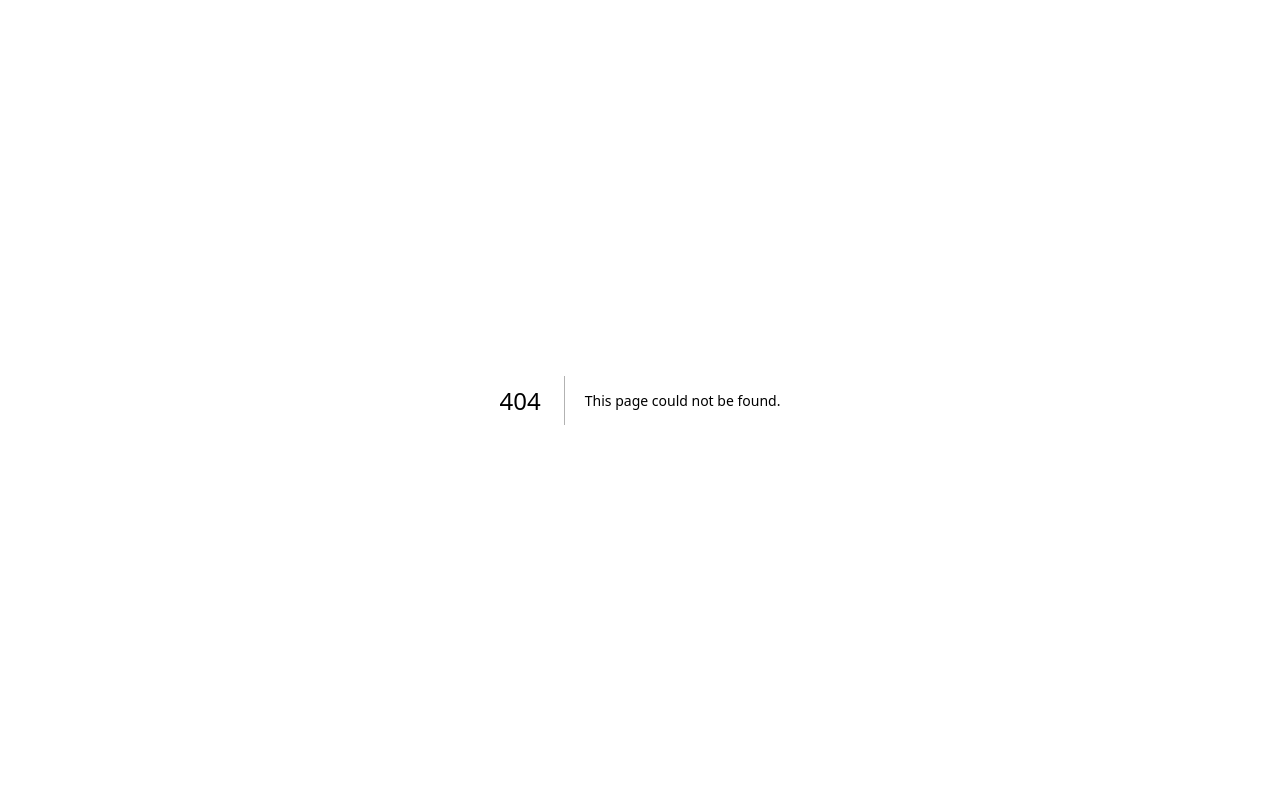
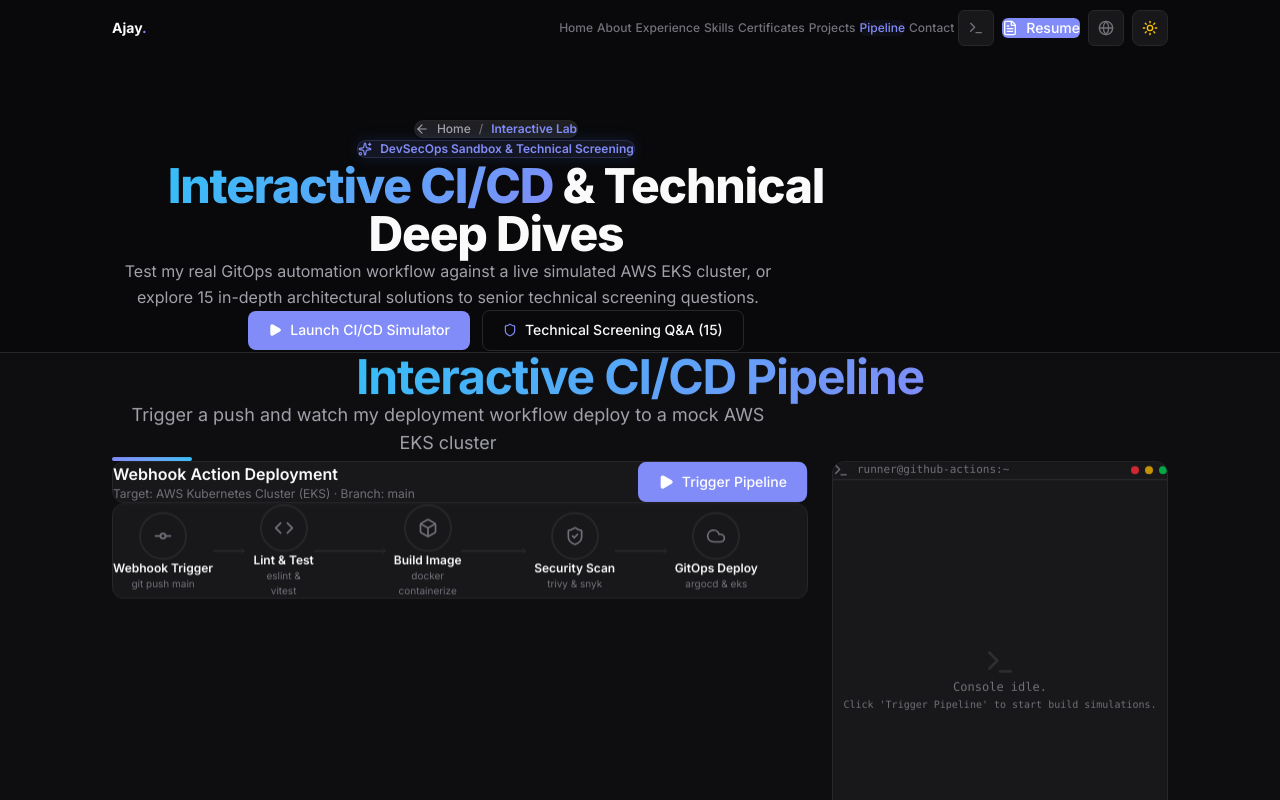
Before and after one commit to ajayautade/ajayautadeportfolio, a Next.js app: page /deep-dives in a window 1280 px wide. Before the commit this address had no page. Shown: the top 800 px of the page. Built offline with nearby package versions, Linux system fonts and the light colour scheme.

Commit message:
feat(routes): implement standalone /deep-dives page for CI/CD simulator and screening lab

```diff
--- /dev/null
+++ b/src/app/deep-dives/DeepDivesClient.tsx
@@ -0,0 +1,108 @@
+"use client";
+
+import { motion } from "framer-motion";
+import Link from "next/link";
+import { ArrowLeft, Play, Shield, Terminal, Sparkles } from "lucide-react";
+import Navbar from "@/components/Navbar";
+import PipelineSimulator from "@/components/PipelineSimulator";
+import TechnicalQASection from "@/components/TechnicalQASection";
+import Footer from "@/components/Footer";
+import BackToTop from "@/components/BackToTop";
+import { useLanguage } from "@/lib/LanguageContext";
+
+export default function DeepDivesClient() {
+  const { t } = useLanguage();
+
+  const scrollToSection = (id: string) => {
+    const el = document.getElementById(id);
+    if (el) {
+      const y = el.getBoundingClientRect().top + window.scrollY - 80;
+      window.scrollTo({ top: y, behavior: "smooth" });
+    }
+  };
+
+  return (
+    <div className="min-h-screen flex flex-col bg-bg text-text-primary selection:bg-primary/20 selection:text-primary">
+      <Navbar />
+
+      {/* Hero Header for Dedicated Page */}
+      <section style={{ paddingTop: "120px" }} className="pb-12 sm:pb-20 relative overflow-hidden">
+        {/* Ambient background glow */}
+        <div className="absolute top-1/4 left-1/2 -translate-x-1/2 -translate-y-1/2 w-[550px] h-[350px] bg-gradient-to-tr from-primary/15 via-accent/10 to-transparent blur-[110px] pointer-events-none -z-10" />
+
+        <div className="section-container">
+          <motion.div
+            initial={{ opacity: 0, y: 15 }}
+            animate={{ opacity: 1, y: 0 }}
+            transition={{ duration: 0.4 }}
+            className="max-w-3xl mx-auto text-center"
+          >
+            {/* Back to Portfolio Link */}
+            <div className="mb-6 flex justify-center">
+              <Link
+                href="/"
+                className="inline-flex items-center gap-2 px-3.5 py-1.5 rounded-full text-xs font-medium text-text-secondary bg-surface-elevated/80 border border-border/80 hover:text-text-primary hover:border-primary/40 transition-all shadow-sm group"
+              >
+                <ArrowLeft className="h-3.5 w-3.5 transition-transform group-hover:-translate-x-1" />
+                <span>{t("nav.home") || "Portfolio"}</span>
+                <span className="text-text-tertiary">/</span>
+                <span className="text-primary font-semibold">Interactive Lab</span>
+              </Link>
+            </div>
+
+            {/* Glowing Category Badge */}
+            <div className="inline-flex items-center gap-2 px-3.5 py-1.5 rounded-full bg-primary/10 border border-primary/20 text-primary text-xs font-semibold mb-4 shadow-[0_0_15px_rgba(59,130,246,0.15)]">
+              <Sparkles className="h-3.5 w-3.5" />
+              <span>DevSecOps Sandbox & Technical Screening</span>
+            </div>
+
+            {/* Main Title */}
+            <h1 className="text-3xl sm:text-4xl lg:text-5xl font-extrabold tracking-tight">
+              <span className="gradient-text">Interactive CI/CD</span> &amp;{" "}
+              <span className="text-text-primary">Technical Deep Dives</span>
+            </h1>
+
+            {/* Subtitle */}
+            <p className="mt-4 text-sm sm:text-base text-text-secondary max-w-2xl mx-auto leading-relaxed">
+              Test my real GitOps automation workflow against a live simulated AWS EKS cluster, or explore 15 in-depth architectural solutions to senior technical screening questions.
+            </p>
+
+            {/* Quick-Jump Action Buttons */}
+            <div className="mt-7 flex flex-wrap items-center justify-center gap-3">
+              <button
+                onClick={() => scrollToSection("pipeline")}
+                className="btn-primary text-xs py-2.5 px-4 cursor-pointer"
+              >
+                <Play className="h-3.5 w-3.5 fill-current" />
+                <span>Launch CI/CD Simulator</span>
+              </button>
+              <button
+                onClick={() => scrollToSection("screening")}
+                className="btn-outline text-xs py-2.5 px-4 cursor-pointer"
+              >
+                <Shield className="h-3.5 w-3.5 text-primary" />
+                <span>Technical Screening Q&amp;A (15)</span>
+              </button>
+            </div>
+          </motion.div>
+        </div>
+      </section>
+
+      <div className="section-divider" />
+
+      {/* Main Content: Pipeline Simulator and Technical Screening QA */}
+      <main className="flex-1">
+        {/* 1. Interactive Pipeline Simulator */}
+        <PipelineSimulator />
+
+        <div className="section-divider" />
+
+        {/* 2. Technical Screening Questions */}
+        <TechnicalQASection />
+      </main>
+
+      <Footer />
+      <BackToTop />
+    </div>
+  );
+}
--- /dev/null
+++ b/src/app/deep-dives/page.tsx
@@ -0,0 +1,34 @@
+import type { Metadata } from "next";
+import DeepDivesClient from "./DeepDivesClient";
+
+export const metadata: Metadata = {
+  title: "Interactive CI/CD & Technical Deep Dives",
+  description:
+    "Explore Ajay Autade's interactive AWS EKS GitOps deployment simulator and 15 in-depth, production-tested answers to senior DevOps, DevSecOps, and Cloud screening questions.",
+  alternates: {
+    canonical: "https://ajayautade.com/deep-dives",
+  },
+  openGraph: {
+    title: "Interactive CI/CD & Technical Deep Dives — Ajay Autade",
+    description:
+      "Simulate a live GitOps CI/CD deployment to AWS EKS and explore 15 comprehensive architectural case studies and screening solutions.",
+    url: "https://ajayautade.com/deep-dives",
+    siteName: "Ajay Autade — DevOps Engineer Portfolio",
+    type: "website",
+    locale: "en_IN",
+  },
+  twitter: {
+    card: "summary_large_image",
+    title: "Interactive CI/CD & Technical Deep Dives — Ajay Autade",
+    description:
+      "Interactive CI/CD pipeline simulator and 15 technical screening deep-dives by Ajay Autade.",
+  },
+  robots: {
+    index: true,
+    follow: true,
+  },
+};
+
+export default function DeepDivesPage() {
+  return <DeepDivesClient />;
+}
```
